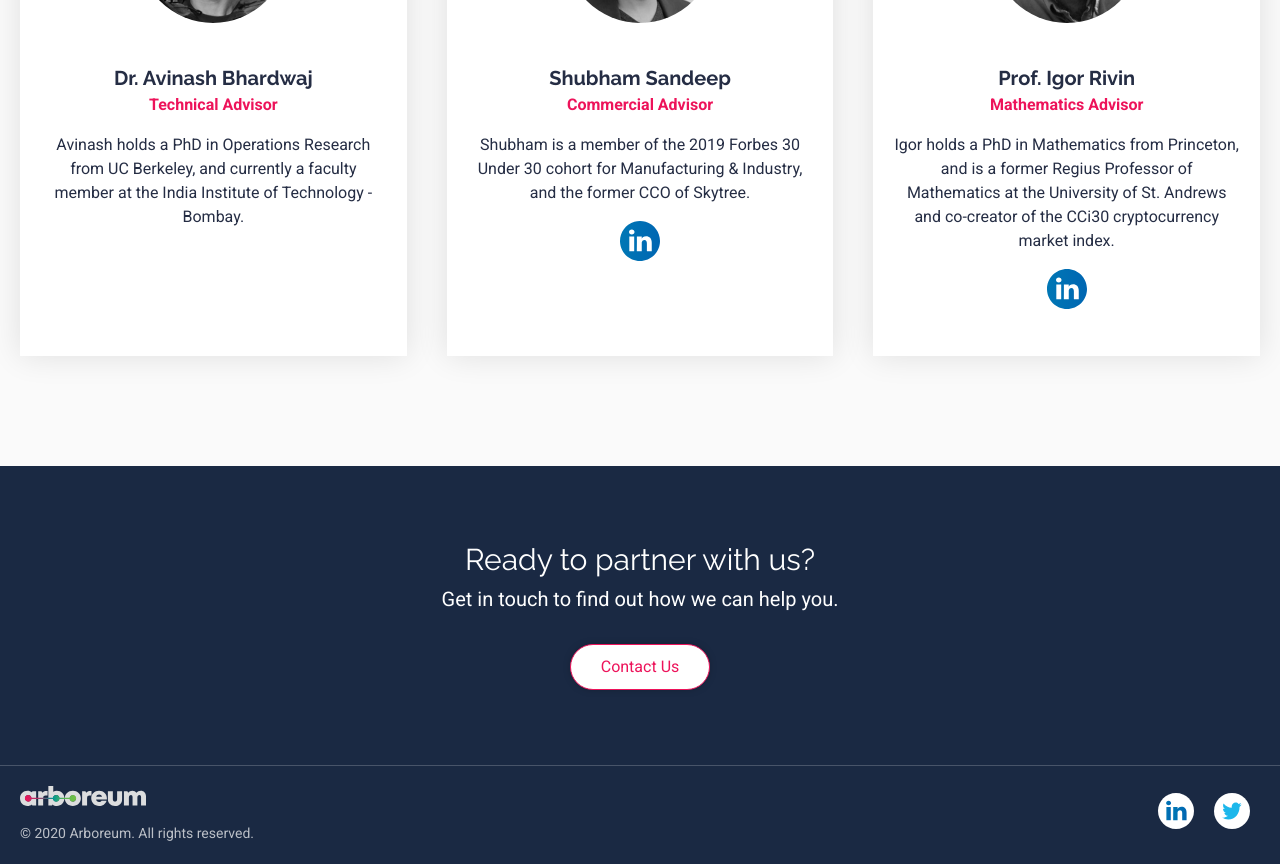
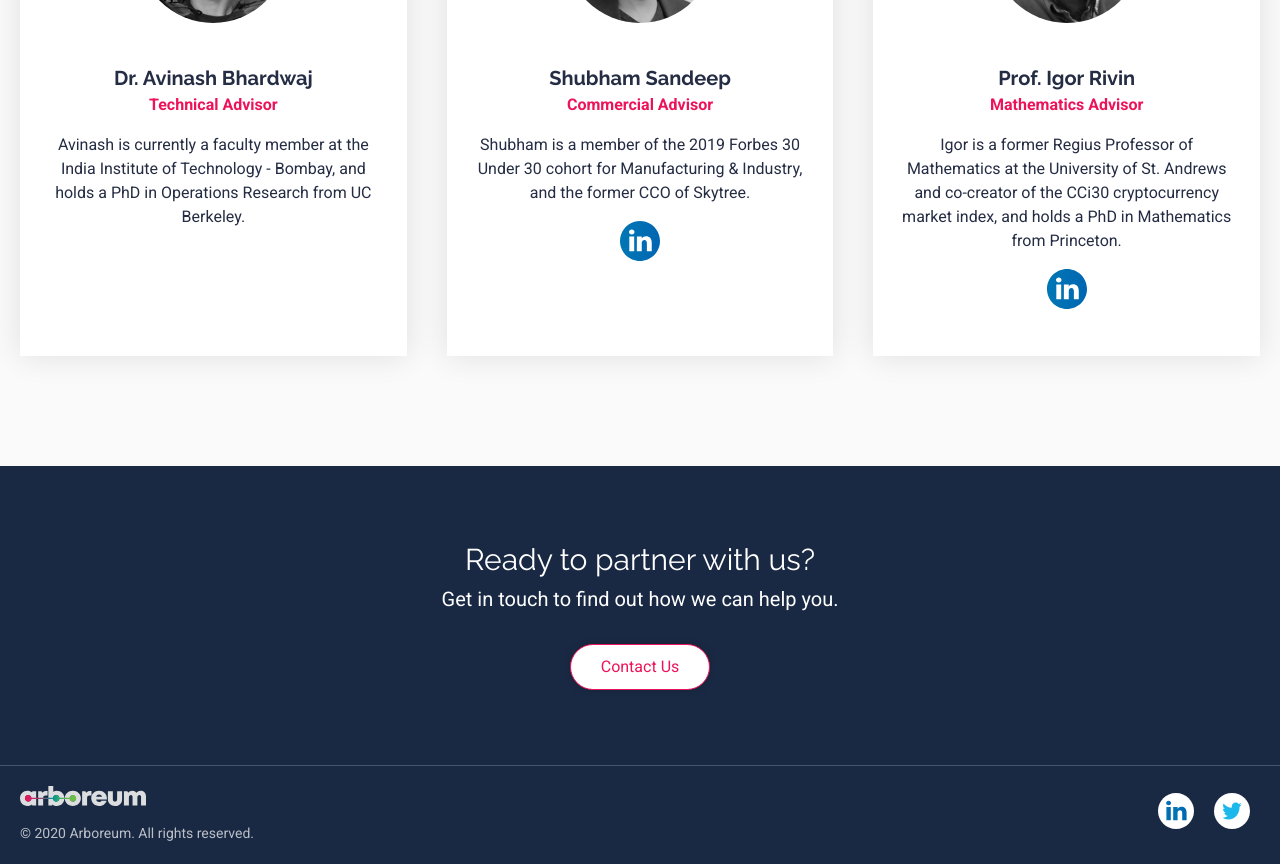
Before and after one commit to mustafasaifee42/arboreum, a React (Create React App) app: page / in a window 1280 px wide. Shown: the part 5620-6484 px from the top of the page. Built offline with nearby package versions, Linux system fonts and the light colour scheme.

Commit message:
Fixed dumb linter problems (grumble)

```diff
--- a/src/HeroBanner/index.tsx
+++ b/src/HeroBanner/index.tsx
@@ -33,6 +33,7 @@ const TextContainer = styled.div`
   margin: 0 40px 0 0;
 `;
 
+/*
 const ButtonBlock = styled.div`
   display: flex;
   justify-content: center;
@@ -52,6 +53,7 @@ const Button = styled.div`
     background-color: #ed135a;
   }
 `;
+*/
 
 const H1 = styled.h1`
   color: #ffffff;
--- a/src/ProductIntro/index.tsx
+++ b/src/ProductIntro/index.tsx
@@ -28,13 +28,6 @@ const IconConatiner = styled.div`
   display: flex;
   justify-content: center;
   margin: 20px 0;
-`;
-
-const H3 = styled.h3<H3Props>`
-  font-weight: bold;
-  text-align: ${(props: H3Props) => props.align};
-  margin: 20px 0;
-  padding-top: 20px;
 `;
 
 const CardContainer = styled.div`
@@ -82,11 +75,11 @@ const CardTitle = styled.div`
 `;
 
 const Map: React.FunctionComponent<{}> = () => {
+  // eslint-disable-next-line
   const [windowWidthValue, setWindowWidthValue] = useState(window.innerWidth);
   window.onresize = () => {
     setWindowWidthValue(window.innerWidth);
   };
-  const width = windowWidthValue > 1000 ? 880 : windowWidthValue - 140;
   return (
     <DivContainer>
       <IconConatiner>
--- a/src/Team/assets/data/advisory.json
+++ b/src/Team/assets/data/advisory.json
@@ -1,7 +1,7 @@
 [{
     "name": "Dr. Avinash Bhardwaj",
     "position": "Technical Advisor",
-    "description": "Avinash holds a PhD in Operations Research from UC Berkeley, and currently a faculty member at the India Institute of Technology - Bombay.",
+    "description": "Avinash is currently a faculty member at the India Institute of Technology - Bombay, and holds a PhD in Operations Research from UC Berkeley.",
     "photo": "./assets/imgs/AB.jpg"
   },
   {
@@ -14,7 +14,7 @@
   {
     "name": "Prof. Igor Rivin",
     "position": "Mathematics Advisor",
-    "description": "Igor holds a PhD in Mathematics from Princeton, and is a former Regius Professor of Mathematics at the University of St. Andrews and co-creator of the CCi30 cryptocurrency market index.",
+    "description": "Igor is a former Regius Professor of Mathematics at the University of St. Andrews and co-creator of the CCi30 cryptocurrency market index, and holds a PhD in Mathematics from Princeton.",
     "linkedin": "https://www.linkedin.com/in/igor-rivin-6616aa4/",
     "photo": "./assets/imgs/IR.jpg"
   }
```
